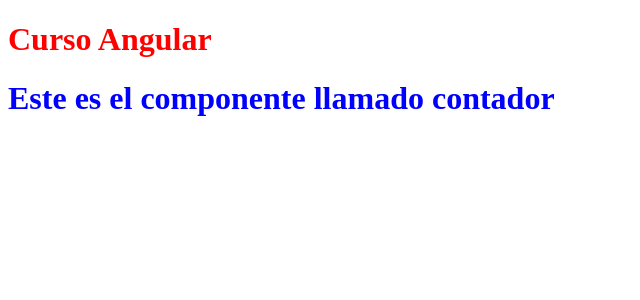
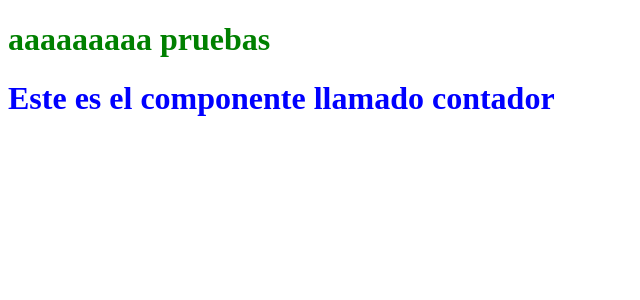
Before and after one commit to carlos170800/ProyectoPrueba, an Angular app: page / in a window 1280 px wide. Shown: the top 300 px of the page, without its empty margins (0-640 px from the left). Built offline with nearby package versions, Linux system fonts and the light colour scheme.

Commit message:
modificacion de engines node 16

```diff
--- a/package.json
+++ b/package.json
@@ -8,7 +8,12 @@
     "watch": "ng build --watch --configuration development",
     "test": "ng test"
   },
+
   "private": true,
+  "engines": {
+    "node": ">=16.13.0"
+  },
+
   "dependencies": {
     "@angular/animations": "^16.2.0",
     "@angular/common": "^16.2.0",
--- a/src/app/app.component.css
+++ b/src/app/app.component.css
@@ -1,3 +1,3 @@
 h1{
-    color:red
+    color: green
 }
--- a/src/app/app.component.html
+++ b/src/app/app.component.html
@@ -1,3 +1,3 @@
-<h1>Curso Angular</h1>
+<h1>aaaaaaaaa pruebas</h1>
 
 <app-contador></app-contador>
```
